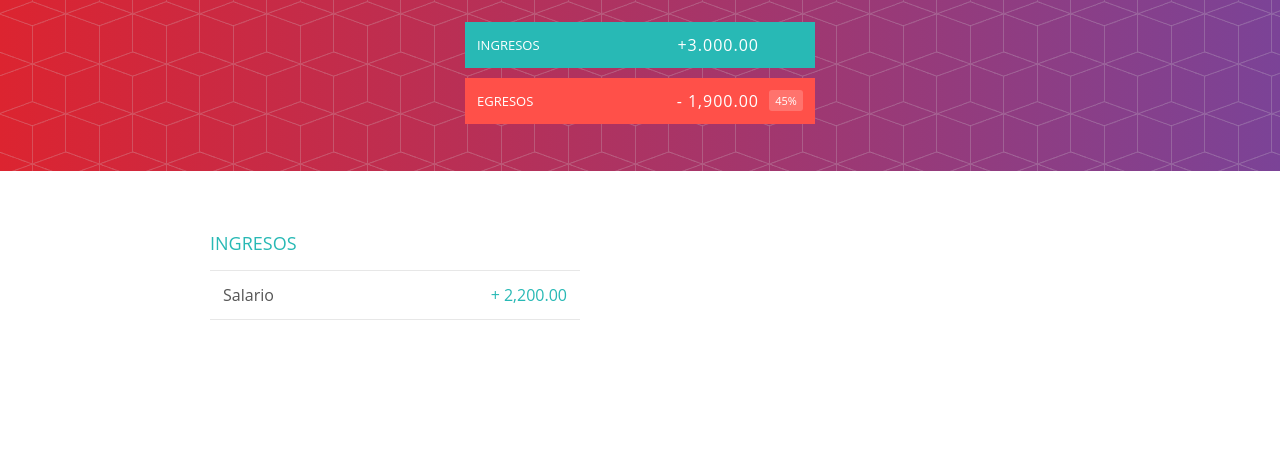
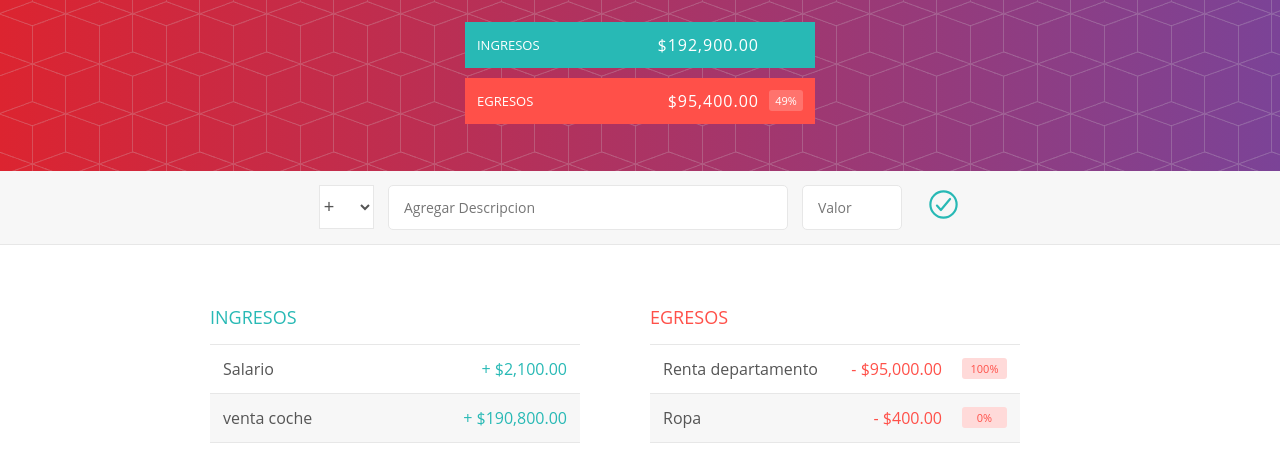
Before and after one commit to pablobrizuela23/sistema-presupuesto, a plain HTML site: page index.html in a window 1280 px wide. Shown: the part 149-616 px from the top of the page. Drawn offline with nearby package versions, Linux system fonts and the light colour scheme.

Commit message:
terminado

```diff
--- a/index.html
+++ b/index.html
@@ -24,13 +24,29 @@
           <div class="presupuesto_egreso--texto">Egresos</div>
           <div class="derecha limpiarEstilos">
             <div class="presupuesto_egreso--valor" id="egresos">- 1,900.00</div>
-            <div class="presupuesto_egreso--porcentaje" id="porcentaje">
-              45%
-            </div>
+            <div class="presupuesto_egreso--porcentaje" id="porcentaje">45%</div>
           </div>
         </div>
       </div>
     </div>
+
+    <form id="forma" onsubmit="return false;">
+      <div class="agregar">
+        <div class="agregar_contenedor ">
+          <select class="agregar_tipo" id="tipo">
+            <option value="ingreso" selected>+</option>
+            <option value="egreso">-</option>
+          </select>
+          <input type="text" class="agregar_descripcion"
+          placeholder="Agregar Descripcion" id="descripcion" />
+          <input type="number" class="agregar_valor"
+          placeholder="Valor" id="valor" step="any" />
+          <button class="agregar_btn" onclick="agregarDato()">
+            <ion-icon name="checkmark-circle-outline"></ion-icon>
+          </button>
+        </div>
+      </div>
+    </form>
 
     <div class="contenedor limpiarEstilos">
       <div class="ingreso">
@@ -42,15 +58,55 @@
               <div class="elemento_valor">+ 2,200.00</div>
               <div class="elemento_eliminar">
                 <button class="elemento_eliminar--btn">
-                    <ion-icon name="close-outline"></ion-icon>
+                  <ion-icon name="close-circle-outline" ></ion-icon>
                 </button>
               </div>
             </div>
           </div>
-
+          <div class="elemento limpiarEstilos">
+            <div class="elemento_descripcion">Venta coche</div>
+            <div class="derecha limpiarEstilos">
+              <div class="elemento_valor">+ 10,000.200.00</div>
+              <div class="elemento_eliminar">
+                <button class="elemento_eliminar--btn">
+                  <ion-icon name="close-circle-outline"></ion-icon>
+                </button>
+              </div>
+            </div>
+          </div>
+        </div>
+      </div>
+      <div class="egreso">
+        <h2 class="egreso_titulo">Egresos</h2>
+        <div id="lista-egresos">
+          <div class="elemento limpiarEstilos">
+            <div class="elemento_descripcion">Renta departamentos</div>
+            <div class="derecha limpiarEstilos">
+              <div class="elemento_valor">- 900.00</div>
+              <div class="elemento_porcentaje">21%</div>
+              <div class="elemento_eliminar">
+                <button class="elemento_eliminar--btn">
+                  <ion-icon name="close-circle-outline"></ion-icon>
+                </button>
+              </div>
+            </div>
+          </div>
+          <div class="elemento limpiarEstilos">
+            <div class="elemento_descripcion">Ropa</div>
+            <div class="derecha limpiarEstilos">
+              <div class="elemento_valor">- 400.00</div>
+              <div class="elemento_porcentaje">10%</div>
+              <div class="elemento_eliminar">
+                <button class="elemento_eliminar--btn">
+                  <ion-icon name="close-circle-outline"></ion-icon>
+                </button>
+              </div>
+            </div>
+          </div>
         </div>
       </div>
     </div>
+
     <script src="js/Dato.js"></script>
     <script src="js/Ingreso.js"></script>
     <script src="js/Egreso.js"></script>
--- a/js/app.js
+++ b/js/app.js
@@ -1,45 +1,138 @@
 const ingresos = [
-    new Ingreso("Salario",2100.00),
-    new Ingreso("venta coche",190800.00)
+  new Ingreso("Salario", 2100.0),
+  new Ingreso("venta coche", 190800.0),
 ];
 
 const egresos = [
-    new Egreso("Renta departamento",95000.00),
-    new Egreso("Ropa",400)
+  new Egreso("Renta departamento", 95000.0),
+  new Egreso("Ropa", 400),
 ];
 
-let cargarApp = ()=>{
+let cargarApp = () => {
   cargarCabecero();
-}
+  cargarIngresos();
+  cargarEgresos();
+};
 let totalIngresos = () => {
   let totalIngreso = 0;
   for (let ingreso of ingresos) {
     totalIngreso += ingreso.valor;
   }
   return totalIngreso;
-}
+};
 
-let totalEgresos = ()=>{
+let totalEgresos = () => {
   let totalEgreso = 0;
-    for(let egreso of egresos){
+  for (let egreso of egresos) {
     totalEgreso += egreso.valor;
   }
   return totalEgreso;
-}
+};
 
 let cargarCabecero = () => {
-    let presupuesto = totalIngresos()- totalEgresos();
-    let porcentajeEgreso = totalEgresos()/totalIngresos();
-    document.getElementById("presupuesto").innerHTML= formatoMoneda(presupuesto);
-    document.getElementById("porcentaje").innerHTML=formatoPorcentaje(porcentajeEgreso);
-    document.getElementById("ingresos").innerHTML= formatoMoneda(totalIngresos());
-    document.getElementById("egresos").innerHTML=formatoMoneda(totalEgresos());
+  let presupuesto = totalIngresos() - totalEgresos();
+  let porcentajeEgreso = totalEgresos() / totalIngresos();
+  document.getElementById("presupuesto").innerHTML = formatoMoneda(presupuesto);
+  document.getElementById("porcentaje").innerHTML =formatoPorcentaje(porcentajeEgreso);
+  document.getElementById("ingresos").innerHTML = formatoMoneda(totalIngresos());
+  document.getElementById("egresos").innerHTML = formatoMoneda(totalEgresos());
+};
+const formatoMoneda = (valor) => {
+  return valor.toLocaleString("en-US", {
+    style: "currency",
+    currency: "USD",
+    minimumFractionDigits: 2,
+  });
+};
 
+const formatoPorcentaje = (valor) => {
+  return valor.toLocaleString("en-US", {
+    style: "percent",
+    minumumFractionDigits: 2,
+  });
+};
+
+const cargarIngresos = () => {
+  let ingresosHTML = "";
+  for (let ingreso of ingresos) {
+    ingresosHTML += crearIngresoHTML(ingreso);
   }
-const formatoMoneda = (valor)=>{
-    return valor.toLocaleString("en-US",{style:"currency",currency:"USD",minimumFractionDigits:2});
+  document.getElementById("lista-ingresos").innerHTML = ingresosHTML;
+};
+
+const crearIngresoHTML = (ingreso) => {
+  let ingresosHTML = `
+    <div class="elemento limpiarEstilos">
+            <div class="elemento_descripcion">${ingreso.descripcion}</div>
+            <div class="derecha limpiarEstilos">
+              <div class="elemento_valor">+ ${formatoMoneda(ingreso.valor)}</div>
+              <div class="elemento_eliminar">
+                <button class="elemento_eliminar--btn">
+                  <ion-icon name="close-circle-outline"
+                  onclick="eliminarIngreso(${ingreso.id})"></ion-icon>
+                </button>
+              </div>
+            </div>
+          </div>
+    `;
+  return ingresosHTML;
+};
+
+const eliminarIngreso = (id) => {
+  let indiceEliminar = ingresos.findIndex(ingreso => ingreso.id === id);
+  ingresos.splice(indiceEliminar, 1);
+  cargarCabecero();
+  cargarIngresos();
+};
+
+const cargarEgresos = () => {
+  let egresosHTML = "";
+  for (let egreso of egresos) {
+    egresosHTML += crearEgresosHTML(egreso);
   }
+  document.getElementById("lista-egresos").innerHTML = egresosHTML;
+};
 
-const formatoPorcentaje = () =>{
-    return valor.toLocaleString("en-US",{style:"percent",minumumFractionDigits:2});
+const crearEgresosHTML = (egreso) => {
+  let egresosHTML = `
+    <div class="elemento limpiarEstilos">
+            <div class="elemento_descripcion">${egreso.descripcion}</div>
+            <div class="derecha limpiarEstilos">
+              <div class="elemento_valor">- ${formatoMoneda(egreso.valor)}</div>
+              <div class="elemento_porcentaje">${formatoPorcentaje(egreso.valor/totalEgresos())}</div>
+              <div class="elemento_eliminar">
+                <button class="elemento_eliminar--btn">
+                  <ion-icon name="close-circle-outline"
+                  onclick="eliminarEgreso(${egreso.id})"></ion-icon>
+                </button>
+              </div>
+            </div>
+          </div>
+    `;
+  return egresosHTML;
+};
+
+const eliminarEgreso = (id) => {
+  let indiceEliminar = egresos.findIndex((egreso) => egreso.id === id);
+  egresos.splice(indiceEliminar, 1);
+  cargarCabecero();
+  cargarEgresos();
+};
+
+let agregarDato = () => {
+  let forma = document.forms["forma"];
+  let tipo = forma["tipo"];
+  let descripcion = forma["descripcion"];
+  let valor = forma["valor"];
+  if (descripcion.value !== "" && valor.value !== "") {
+    if (tipo.value === "ingreso") {
+      ingresos.push(new Ingreso(descripcion.value, Number(valor.value)));
+      cargarCabecero();
+      cargarIngresos();
+    } else if (tipo.value === "egreso") {
+      egresos.push(new Egreso(descripcion.value, Number(valor.value)));
+      cargarCabecero();
+      cargarEgresos();
     }
+  }
+};
```
Lines whose indentation alone changed are shown as unchanged.
